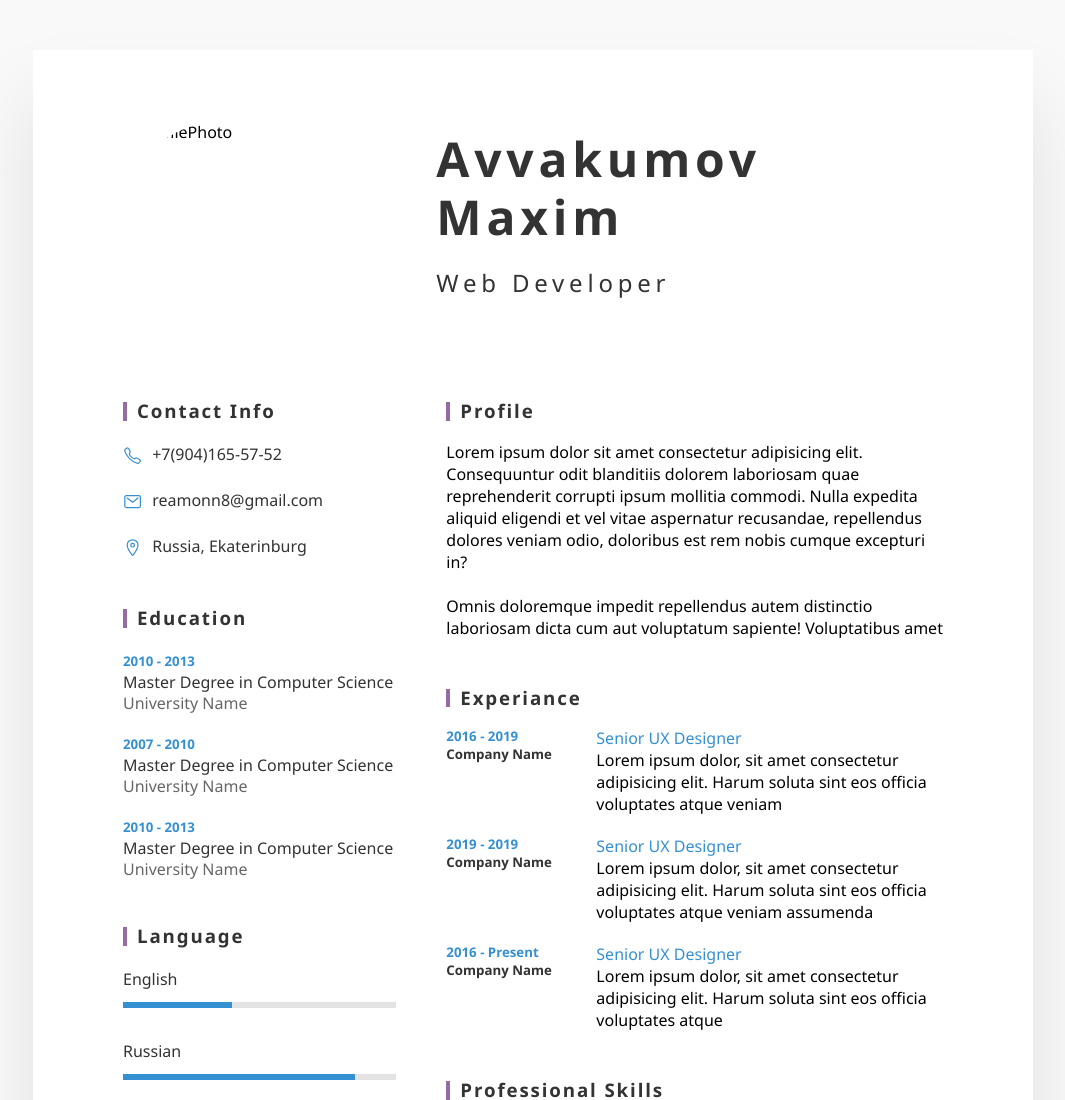
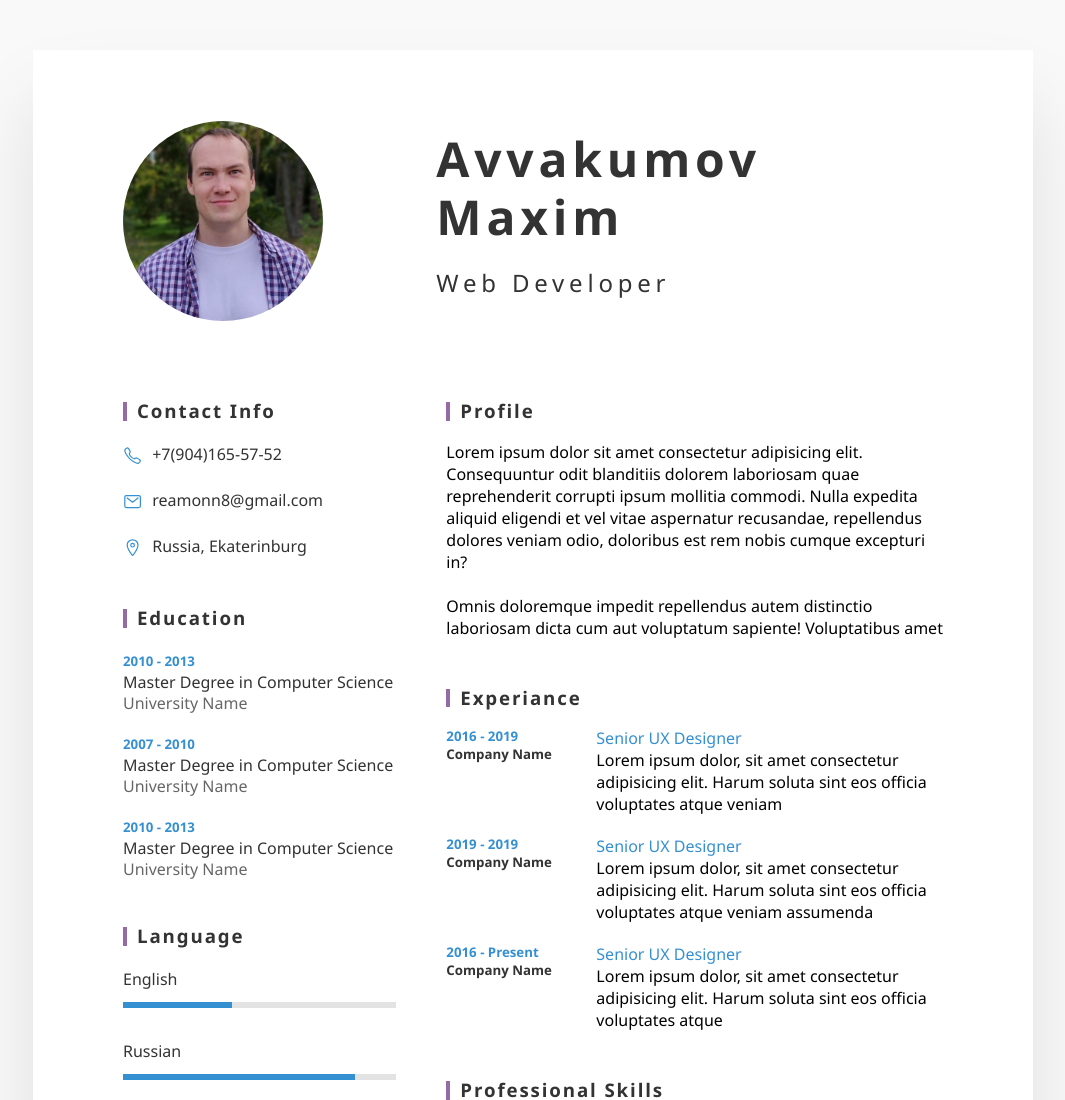
Before and after one commit to Jackie-Ch/CV-v2, a plain HTML site: page index.html in a window 1280 px wide. Shown: the top 1100 px of the page, without its empty margins (107-1172 px from the left). Drawn offline with nearby package versions, Linux system fonts and the light colour scheme; the site is published under a folder, as on GitHub Pages, so addresses that start at the root find nothing.

Commit message:
fixed photo

```diff
--- a/index.html
+++ b/index.html
@@ -12,7 +12,7 @@
       <div class="top">
         <div class="imgBox">
           <div class="box">
-            <img src="/photo.jpg" alt="profilePhoto" />
+            <img src="photo.jpg" alt="profilePhoto" />
           </div>
         </div>
         <div class="profileText">
```
